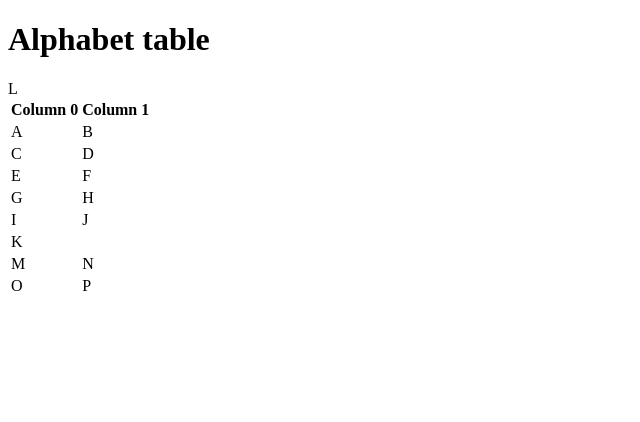
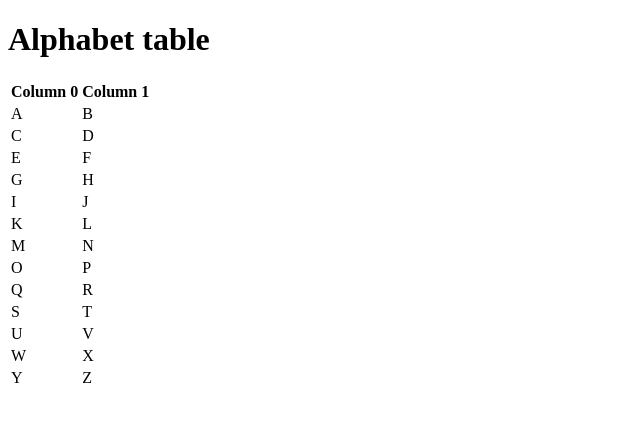
Before and after one commit to comp426-2022-spring/a01-jenlevy, a website: page www/index.html in a window 1280 px wide. Shown: the whole page, without its empty margins (0-640 px from the left). Drawn offline with Linux system fonts and the light colour scheme.

Commit message:
the whole alphabet added to index.html

```diff
--- a/www/index.html
+++ b/www/index.html
@@ -18,9 +18,11 @@
                                 <tr>
                                 <td>A</td><td>B</td>
                                 </tr>
+
                                 <tr>
                                     <td>C</td><td>D</td>
                                 </tr>
+
                                 <tr>
                                     <td>E</td><td>F</td>
                                 </tr>
@@ -34,7 +36,7 @@
                                 </tr>
 
                                 <tr>
-                                    <td>K</td>L<td></td>
+                                    <td>K</td><td>L</td>
                                 </tr>
 
                                 <tr>
@@ -44,6 +46,26 @@
                                 <tr>
                                     <td>O</td><td>P</td>
                                 </tr>
+
+                                <tr>
+                                    <td>Q</td><td>R</td>
+                                </tr>
+
+                                <tr>
+                                    <td>S</td><td>T</td>
+                                </tr>
+
+                                <tr>
+                                    <td>U</td><td>V</td>
+                                </tr>
+
+                                <tr>
+                                    <td>W</td><td>X</td>
+                                </tr>
+
+                                <tr>
+                                    <td>Y</td><td>Z</td>
+                                </tr>
                         </tbody>
             </table>
         </div>
```
